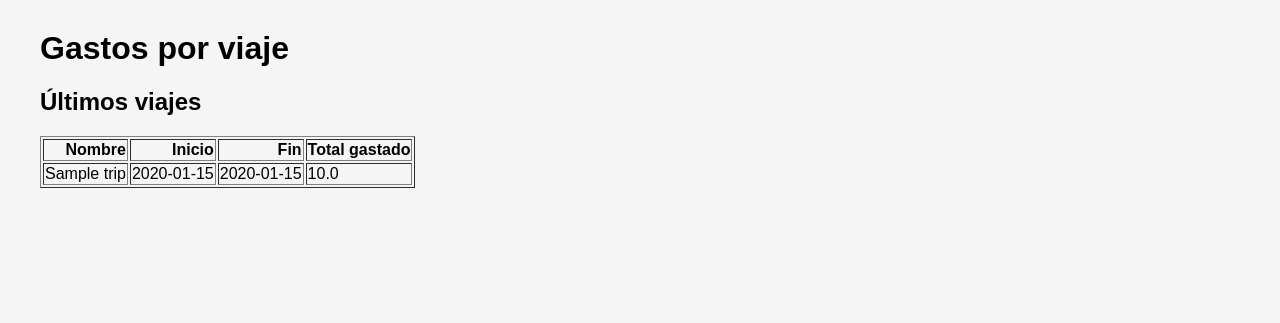
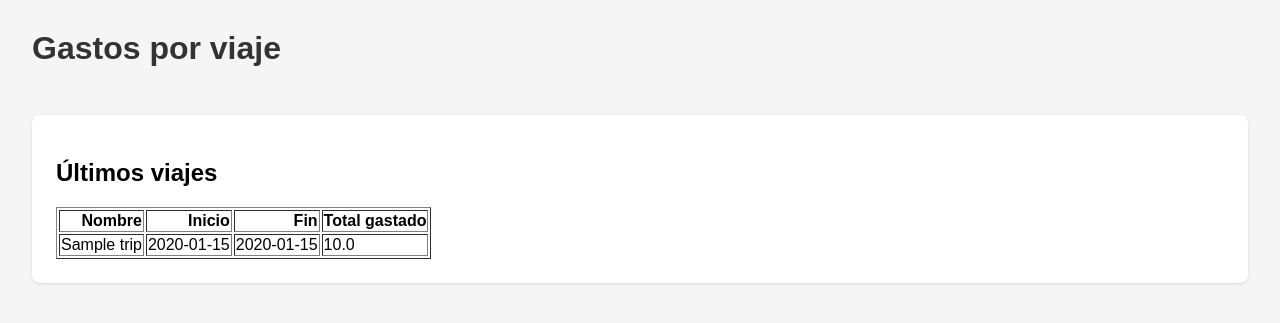
Before and after one commit to fisicocarlos/finanzas_app, a Flask app: page /trips/ in a window 1280 px wide. Shown: the part 50-373 px from the top of the page. Run offline with Flask 3, Linux system fonts and the light colour scheme; tables that the repository leaves empty hold one stand-in row (values such as "Sample post"); parts of the project's set-up code (start-up, migrations or seed data) failed here and were passed over; some web fonts are replaced.

Commit message:
style: update dashboard layout with grid system

```diff
--- a/app/static/css/style.css
+++ b/app/static/css/style.css
@@ -42,7 +42,37 @@ nav a:hover {
 }
 
 main {
-    margin: 5em auto 2em auto;
-    max-width: 1200px;
-    padding: 0 2em;
+  margin: 5em auto 2em auto;
+  max-width: 1400px;
+  padding: 0 2em;
 }
+
+h1 {
+  color: #333;
+  margin-bottom: 1.5em;
+  font-size: 2em;
+  grid-column: 1 / -1;
+}
+
+.dashboard-grid {
+  display: grid;
+  grid-template-columns: repeat(2, 1fr);
+  gap: 2em;
+}
+
+.section {
+  background: white;
+  padding: 1.5em;
+  border-radius: 8px;
+  box-shadow: 0 1px 3px rgba(0, 0, 0, 0.12);
+}
+
+.section.full-width {
+  grid-column: 1 / -1;
+}
+
+@media (max-width: 968px) {
+  .dashboard-grid {
+    grid-template-columns: 1fr;
+  }
+}
```
Also changed, not shown: app/templates/dashboard.html (+6 -2 lines).
